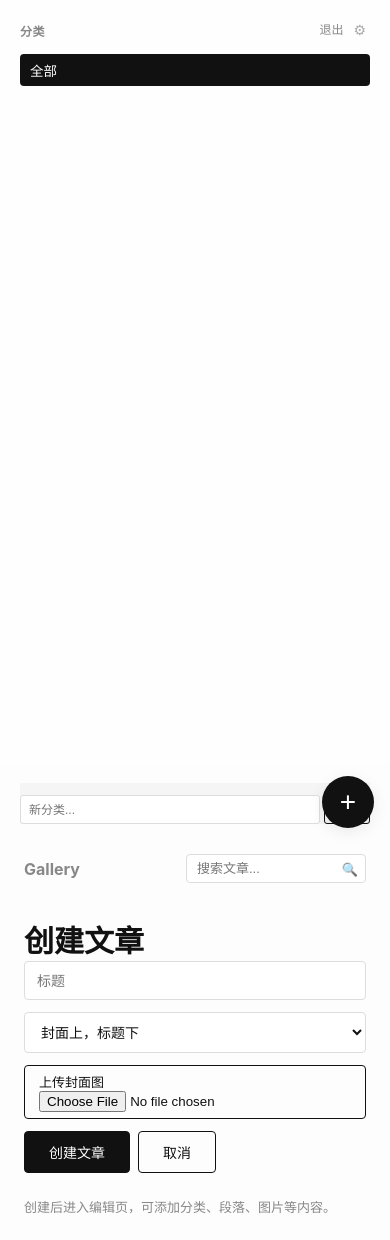
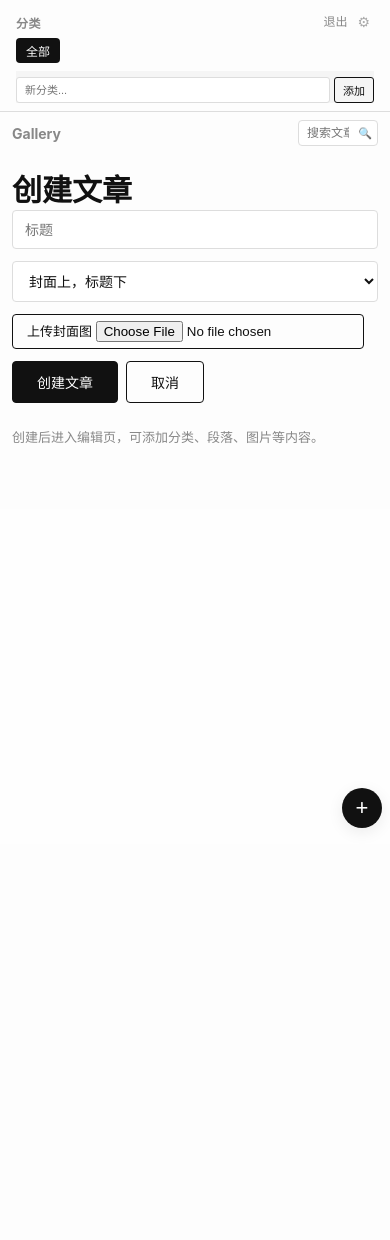
Before and after one commit to EL7314/gallery-blog, a Django app: page /post/create/ in a window 390 px wide. After the commit the page ends 828 px from the top, so only its background shows below. Run offline with Django 5.2, Linux system fonts and the light colour scheme; the visitor is signed in with stand-in values (Sample User, id 1); data comes from the database, SQL or seed files in the repository; data that the repository does not hold is empty.

Commit message:
fix: mobile responsive layout for all pages (3 breakpoints: 900/767/420)

```diff
--- a/blog/templates/blog/base.html
+++ b/blog/templates/blog/base.html
@@ -146,11 +146,56 @@
         .login-page h1 { font-size: 20px; margin-bottom: 20px; text-align: center; color: var(--panel-fg); }
         .errorlist { color: #e55; font-size: 13px; margin-bottom: 12px; list-style: none; }
 
-        @media (max-width: 768px) {
+        /* ── Responsive: Tablet (<= 900px) ── */
+        @media (max-width: 900px) {
+            :root { --sidebar-w: 240px; }
+            .topbar .search-box input { width: 140px; }
+            .topbar .search-box input:focus { width: 160px; }
+            .content-inner { padding: 16px; }
+        }
+
+        /* ── Responsive: Mobile (< 768px) ── */
+        @media (max-width: 767px) {
             .layout { flex-direction: column-reverse; }
-            .sidebar { width: 100%; }
-            .float-btn { right: 16px; bottom: 16px; }
-            .cards { grid-template-columns: 1fr; }
+            .sidebar { width: 100%; height: auto; max-height: 45vh; position: relative; top: auto; border-bottom: 1px solid var(--border); flex-shrink: 0; }
+            .sidebar-inner { min-height: auto; padding: 12px 16px 8px; }
+            .sidebar .cat-list { display: flex; flex-wrap: wrap; gap: 4px; margin-bottom: 0; }
+            .sidebar .cat-list li { margin-bottom: 0; }
+            .sidebar .cat-list a, .sidebar .cat-list .cat-name-span { font-size: 0.8rem; padding: 4px 10px; white-space: nowrap; }
+            .sidebar .cat-list a.active { background: var(--active-bg); color: var(--active-fg); }
+            .sidebar .cat-count { display: none; }
+            .sidebar .cat-edit, .sidebar .cat-del { display: none !important; }
+            .sidebar.editing .cat-edit, .sidebar.editing .cat-del { display: none !important; }
+            .sidebar .sidebar-head { margin-bottom: 6px; }
+            .sidebar .cat-add-row { position: relative; bottom: auto; margin-top: 8px; padding-top: 6px; }
+            .main-panel { flex: auto; }
+            .topbar { padding: 8px 12px; gap: 8px; flex-wrap: wrap; }
+            .topbar .brand { font-size: 14px; }
+            .topbar .search-box input { width: 110px; font-size: 12px; padding: 5px 28px 5px 8px; }
+            .topbar .search-box input:focus { width: 130px; }
+            .topbar .search-box .search-icon { font-size: 11px; right: 6px; }
+            .topbar a { font-size: 12px; }
+            .cards { grid-template-columns: repeat(auto-fill, minmax(44vw, 1fr)); gap: 10px; }
+            .card .card-body { padding: 10px; }
+            .card .card-body h3 { font-size: 0.9rem; }
+            .card .card-excerpt { font-size: 0.8rem; }
+            .float-btn { right: 12px; bottom: 20px; width: 44px; height: 44px; font-size: 24px; }
+            .modal { max-width: 95vw; padding: 20px; }
+            .modal h2 { font-size: 17px; }
+            .content-inner { padding: 12px; }
+            .detail { padding: 20px 14px 40px; }
+            .detail h1 { font-size: 1.4rem; }
+        }
+
+        /* ── Responsive: Small phone (< 420px) ── */
+        @media (max-width: 420px) {
+            .cards { grid-template-columns: 1fr; gap: 12px; }
+            .topbar .search-box input { width: 80px; }
+            .topbar .search-box input:focus { width: 100px; }
+            .sidebar .cat-add-row input { font-size: 11px; }
+            .sidebar .cat-add-row button { font-size: 11px; padding: 4px 8px; }
+            .detail h1 { font-size: 1.3rem; }
+            .float-btn { width: 40px; height: 40px; font-size: 22px; right: 8px; bottom: 16px; }
         }
     </style>
 </head>
--- a/blog/templates/blog/post_form.html
+++ b/blog/templates/blog/post_form.html
@@ -169,6 +169,31 @@
 }
 .block-card[data-type="image"][data-layout="full"] .block-preview-img img {
     width: 100% !important; height: auto !important; max-height: 200px;
+}
+
+/* ── Responsive: Editor on mobile ── */
+@media (max-width: 767px) {
+    .form-page { max-width: 100% !important; padding: 0 4px; }
+    .block-card { padding: 8px !important; }
+    .block-head { flex-wrap: wrap; gap: 4px; }
+    .block-label { font-size: 11px !important; }
+    .block-head button { font-size: 10px !important; padding: 1px 4px !important; }
+    .block-preview-row { flex-direction: column !important; }
+    .block-preview-img img { width: 100% !important; height: auto !important; max-height: 150px; }
+    .editor-toolbar { padding: 4px 0 !important; }
+    .editor-toolbar h2 { font-size: 14px !important; margin-bottom: 4px !important; }
+    .editor-toolbar button { font-size: 11px !important; padding: 5px 10px !important; }
+    .img-card { width: 100px !important; }
+    .img-card img { height: 70px !important; }
+    .img-card button { font-size: 10px !important; }
+    #imageGallery { gap: 6px !important; margin-bottom: 16px !important; }
+}
+@media (max-width: 420px) {
+    .block-subtitle { font-size: 11px !important; }
+    .block-content { font-size: 12px !important; }
+    .img-card { width: 80px !important; }
+    .img-card img { height: 55px !important; }
+    .img-card button { font-size: 9px !important; padding: 1px 3px !important; }
 }
 </style>
 <script>
```
Also changed, not shown: blog/templates/blog/post_detail.html (+14 -2 lines).
